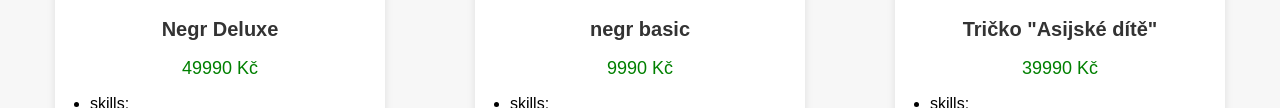
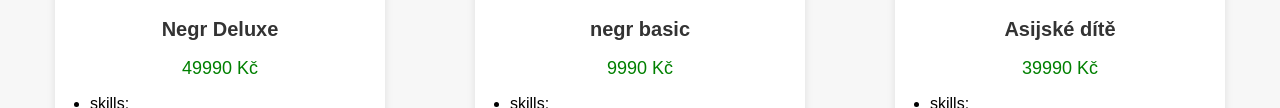
Before and after one commit to rezden08/otrokarstvi-u-denise, a plain HTML site: page index.html in a window 1280 px wide. Shown: the part 326-434 px from the top of the page. Drawn offline with Linux system fonts and the light colour scheme.

Commit message:
Update index.html

```diff
--- a/index.html
+++ b/index.html
@@ -77,7 +77,7 @@
 
     <div class="item">
       <img src="https://via.placeholder.com/300x200?text=Produkt+3" alt="Produkt 3">
-      <h2>Tričko "Asijské dítě"</h2>
+      <h2>Asijské dítě</h2>
       <div class="price">39990 Kč</div>
       <ul>
         <li>skills:</li>
```
